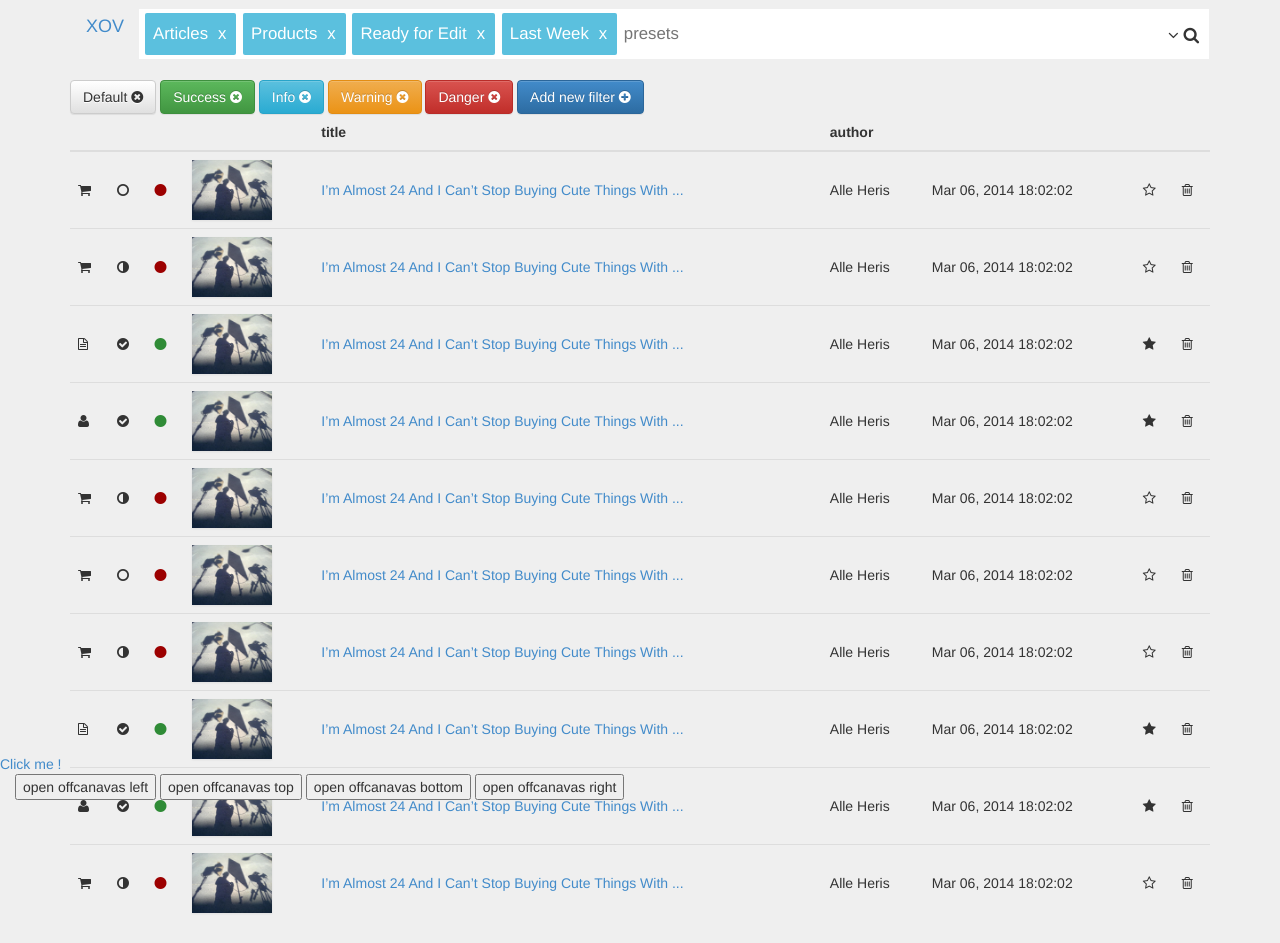
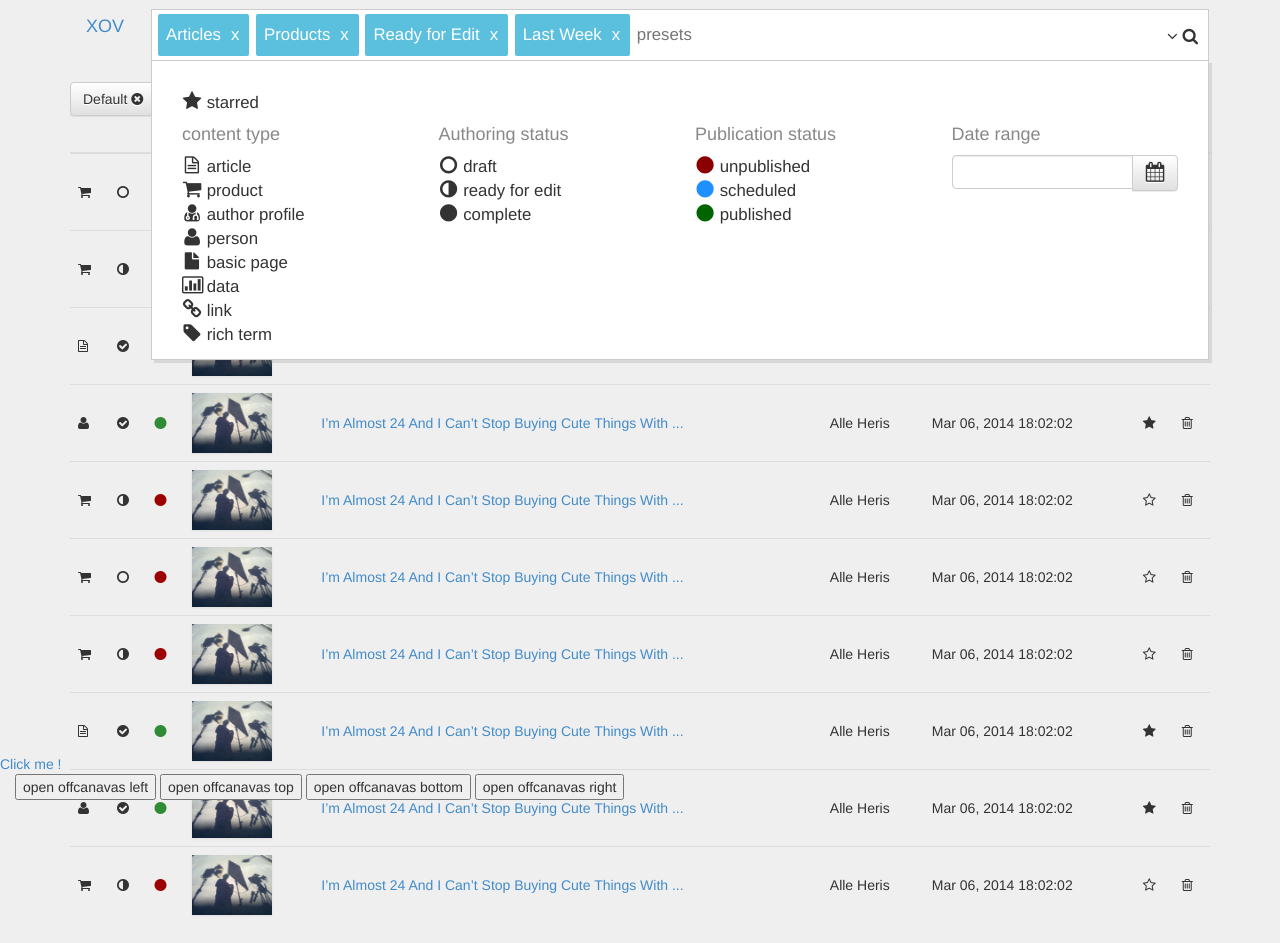
Before and after one commit to hotovec/tempest, a PHP site: page /content-manage.html in a window 1280 px wide. Before the commit the page ends 913 px from the top, so only its background shows below. Run offline with PHP 8.4, Linux system fonts and the light colour scheme.

Commit message:
updated search options, added content (icons + text) added rough search options opening

```diff
--- a/assets/app.js
+++ b/assets/app.js
@@ -4,8 +4,15 @@ $(function () {
 
     // $('#modal-content-delete').modal('show');
 
-
-
+    // replace this by something advanced
+    $('#searchOptionsButton').click(function(event) {
+        var obj = $('.search-tags--options');
+        if(obj.hasClass('hide')) {
+            obj.removeClass('hide');
+        } else {
+            obj.addClass('hide');
+        }
+    });
 
     // enable tooltip everywher
     $("[data-toggle=tooltip]").tooltip();
--- a/content-manage.html
+++ b/content-manage.html
@@ -38,11 +38,61 @@
            data-canvas="body" style="float: left; ">XOV</a>
         <div class="search-tags">
             <div class="search-field">
-            <div class="search-button"><i class="fa fa-angle-down"></i> <i class="fa fa-search"></i></div>
+            <div id="searchOptionsButton" class="search-button"><i class="fa fa-angle-down"></i> <i class="fa fa-search"></i></div>
             <input class="search" type="text" name="" id="mytags" placeholder="presets"
                    value="Articles,Products,Ready for Edit,Last Week" data-role="tagsinput">
             </div>
-            <div class="search-tags--options">custom filters</div>
+            <div class="search-tags--options nhide">
+
+                <div class="row">
+                	<div class="col-xs-12 col-sm-12 col-md-12 col-lg-12">
+                		<div><i class="fa fa-star"></i> starred</div>
+                	</div>
+                </div>
+                <div class="row">
+                	<div class="col-xs-12 col-sm-6 col-md-3 col-lg-3">
+                        <h4>content type</h4>
+                        <div><i class="fa fa-file-text-o"></i> article</div>
+                        <div><i class="fa fa-shopping-cart"></i> product</div>
+                        <div><i class="fa fa-user-md"></i> author profile</div>
+                        <div><i class="fa fa-user"></i> person</div>
+                        <div><i class="fa fa-file"></i> basic page</div>
+                        <div><i class="fa fa-bar-chart-o"></i> data</div>
+                        <div><i class="fa fa-link"></i> link</div>
+                        <div><i class="fa fa-tag"></i> rich term</div>
+                	</div>
+                    <div class="col-xs-12 col-sm-6 col-md-3 col-lg-3">
+                        <h4>Authoring status</h4>
+                        <div><i class="fa fa-circle-o"></i> draft</div>
+                        <div><i class="fa fa-adjust"></i> ready for edit</div>
+                        <div><i class="fa fa-circle"></i> complete</div>
+                    </div>
+                    <div class="col-xs-12 col-sm-6 col-md-3 col-lg-3">
+                        <h4>Publication status</h4>
+                        <div><i class="fa fa-circle color-unpublished"></i> unpublished</div>
+                        <div><i class="fa fa-circle color-scheduled"></i> scheduled</div>
+                        <div><i class="fa fa-circle color-published"></i> published</div>
+                    </div>
+                    <div class="col-xs-12 col-sm-6 col-md-3 col-lg-3">
+                        <h4>Date range</h4>
+
+                        <div class="input-group">
+                            <input type="text" class="form-control">
+                            <div class="input-group-btn">
+                                <button type="button" class="btn btn-default dropdown-toggle" data-toggle="dropdown"><i class="fa fa-calendar"></i></button>
+                                <ul class="dropdown-menu pull-right">
+                                    <li><a href="#">add calednar here</a></li>
+                                    <li class="divider"></li>
+                                    <li><a href="#">Separated link</a></li>
+                                </ul>
+                            </div><!-- /btn-group -->
+                        </div><!-- /input-group -->
+
+                    </div>
+
+                </div>
+
+            </div>
         </div>
     </nav>
 </div>
--- a/css/main.css
+++ b/css/main.css
@@ -21,6 +21,15 @@
     line-height: 1em;
     padding: 1.2em;
     font-size: 20px; }
+
+.color-scheduled {
+  color: dodgerblue; }
+
+.color-published {
+  color: darkgreen; }
+
+.color-unpublished {
+  color: darkred; }
 
 body {
   background-color: #efefef; }
@@ -58,10 +67,11 @@ body {
 .search-tags {
   position: relative;
   padding: 0;
-  overflow-y: hidden;
   margin-top: 8px;
+  margin-left: 80px;
   background-color: #fff;
-  height: 50px;
+  border: 1px solid #ccc;
+  height: 52px;
   font-size: 120%; }
   .search-tags .search-field {
     height: 100%; }
@@ -74,8 +84,27 @@ body {
     padding: 0 8px; }
 
 .search-tags--options {
-  width: 100%;
-  border: 1px solid #000; }
+  -webkit-box-sizing: border-box;
+  -moz-box-sizing: border-box;
+  box-sizing: border-box;
+  position: absolute;
+  top: 50px;
+  width: auto;
+  left: -1px;
+  right: -1px;
+  border: 1px solid #ccc;
+  height: 300px;
+  z-index: 1000;
+  background-color: #fff;
+  padding: 30px;
+  -webkit-box-shadow: 3px 3px 0 rgba(0, 0, 0, 0.1);
+  box-shadow: 3px 3px 0 rgba(0, 0, 0, 0.1); }
+  .search-tags--options h4 {
+    color: #888; }
+  .search-tags--options .fa {
+    width: 20px;
+    text-align: center;
+    font-size: 20px; }
 
 .bootstrap-tagsinput {
   width: auto;
--- a/sass/main.scss
+++ b/sass/main.scss
@@ -1,4 +1,16 @@
 @import "module-offcanavas-menu";
+
+.color-scheduled {
+    color: dodgerblue;
+}
+.color-published {
+    color: darkgreen;
+}
+.color-unpublished {
+    color: darkred;
+}
+
+
 
 body {
     background-color: #efefef;
@@ -56,10 +68,11 @@ body {
 .search-tags {
     position: relative;
     padding: 0;
-    overflow-y: hidden;
     margin-top: 8px;
+    margin-left: 80px;
     background-color: #fff;
-    height: 50px;
+    border: 1px solid #ccc;
+    height: 52px;
     font-size: 120%;
 
     .search-field {
@@ -77,9 +90,25 @@ body {
 }
 
 .search-tags--options {
+    box-sizing: border-box;
 
-    width: 100%;
-    border: 1px solid #000;
+    position: absolute;
+    top: 50px;
+    width: auto;
+    left: -1px;
+    right: -1px;
+    border: 1px solid #ccc;
+    height: 300px;
+    z-index: 1000;
+    background-color: #fff;
+
+    padding: 30px;
+    box-shadow: 3px 3px 0 rgba(0,0,0,0.1);
+    h4 {
+        color: #888;
+    }
+
+    .fa { width: 20px; text-align: center; font-size: 20px;}
 }
 
 .bootstrap-tagsinput {
```
Also changed, not shown: 2 other files.
